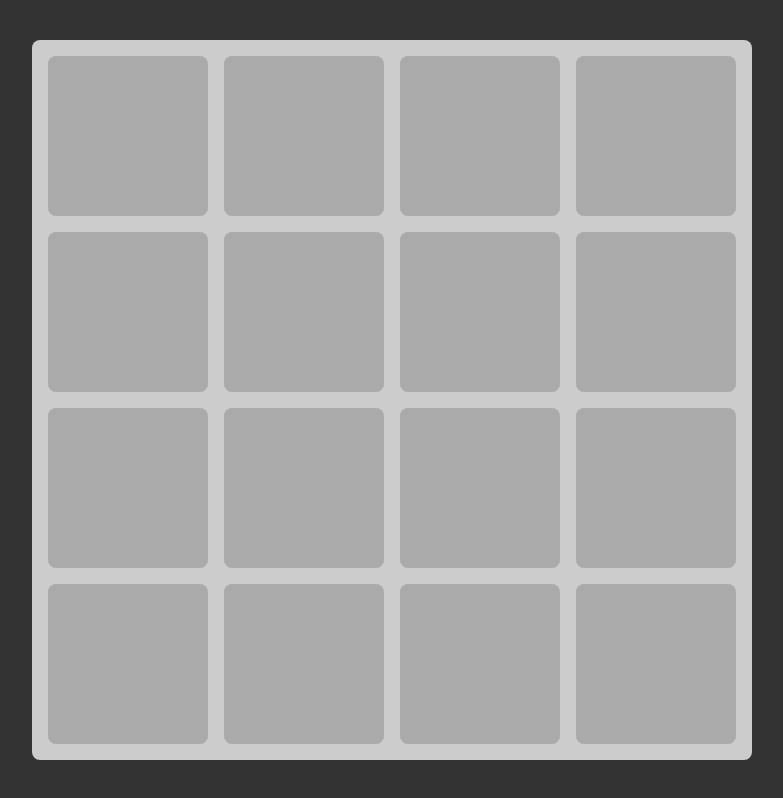
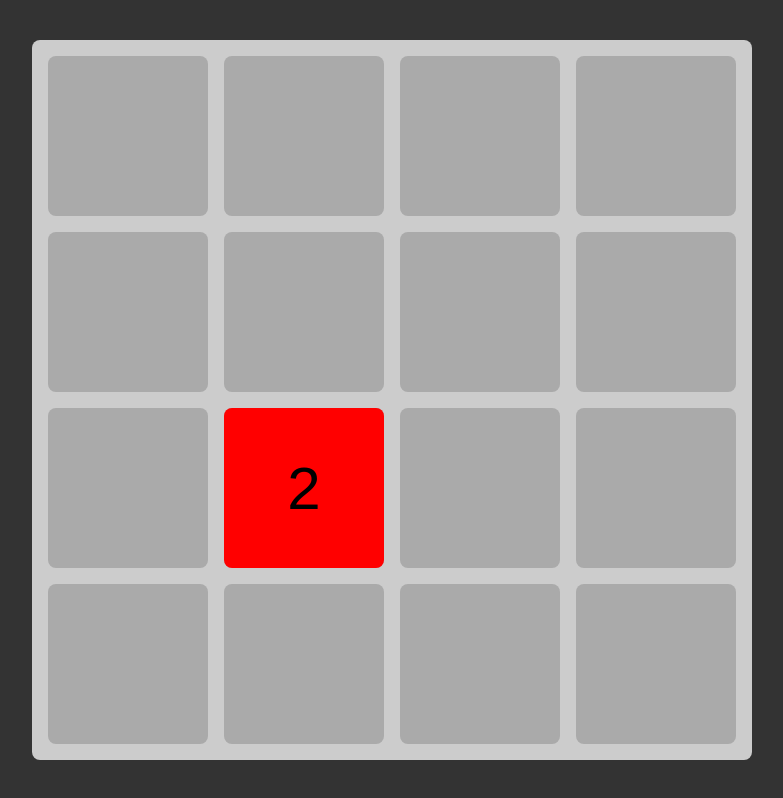
Before and after one commit to couvq/2048-Clone, a plain HTML site: page index.html in a window 1280 px wide. Shown: the whole page, without its empty margins (248-1031 px from the left). Drawn offline with Linux system fonts and the light colour scheme.

Commit message:
used css calc to overlay tiles over cells

```diff
--- a/index.html
+++ b/index.html
@@ -25,6 +25,7 @@
         <div class="cell"></div>
         <div class="cell"></div>
         <div class="cell"></div>
+        <div class="tile">2</div>
     </div>
 </body>
 </html>
--- a/styles.css
+++ b/styles.css
@@ -32,3 +32,19 @@ body {
     background-color: #AAA;
     border-radius: 1vmin;
 }
+
+.tile {
+    --x: 1;
+    --y: 2;
+
+    position: absolute;
+    display: flex;
+    justify-content: center;
+    align-items: center;
+    width: var(--cell-size);
+    height: var(--cell-size);
+    background-color: red;
+    border-radius: 1vmin;
+    top: calc(var(--y) * (var(--cell-size) + var(--cell-gap)) + var(--cell-gap));
+    left: calc(var(--x) * (var(--cell-size) + var(--cell-gap)) + var(--cell-gap));
+}
```
